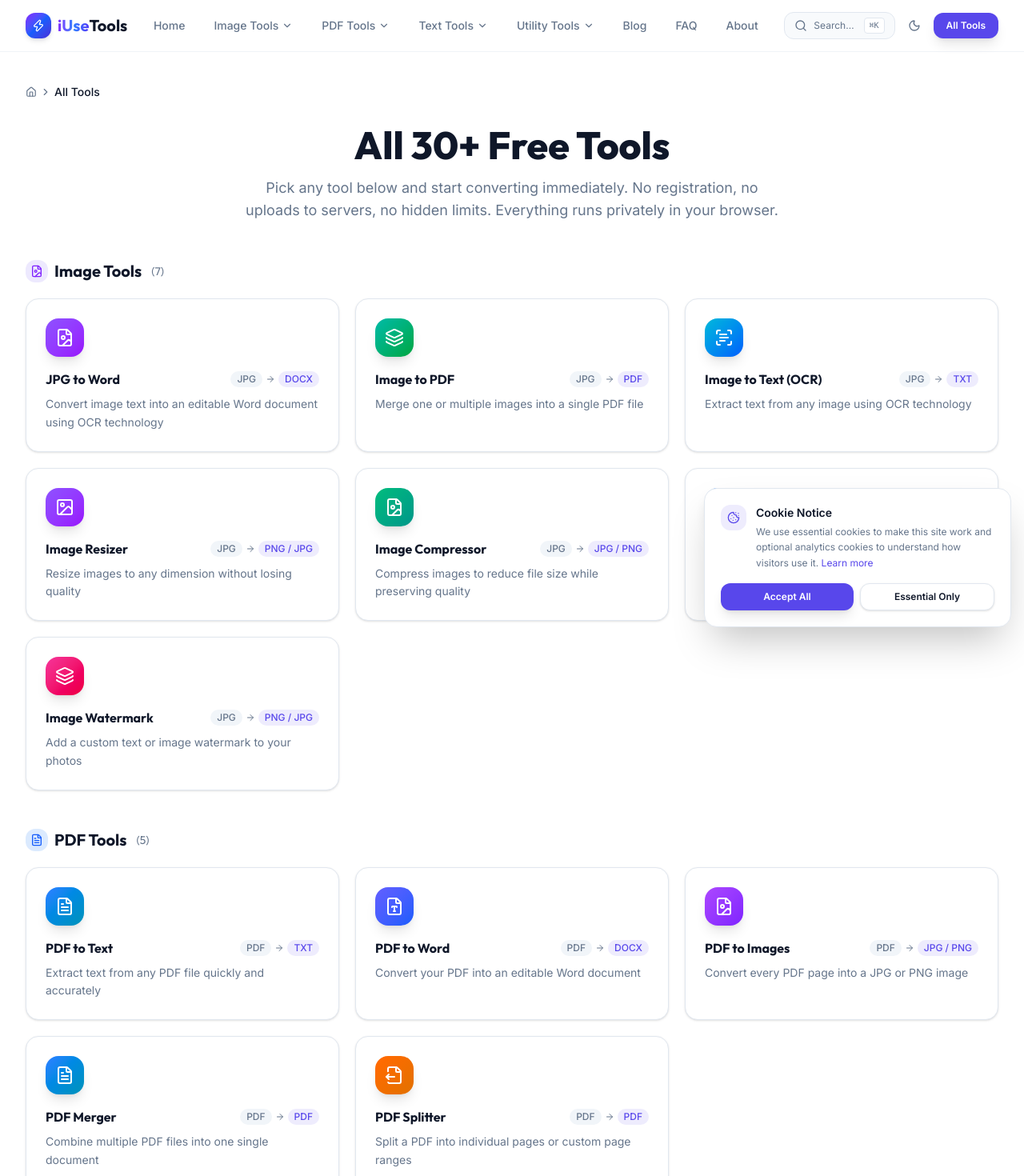
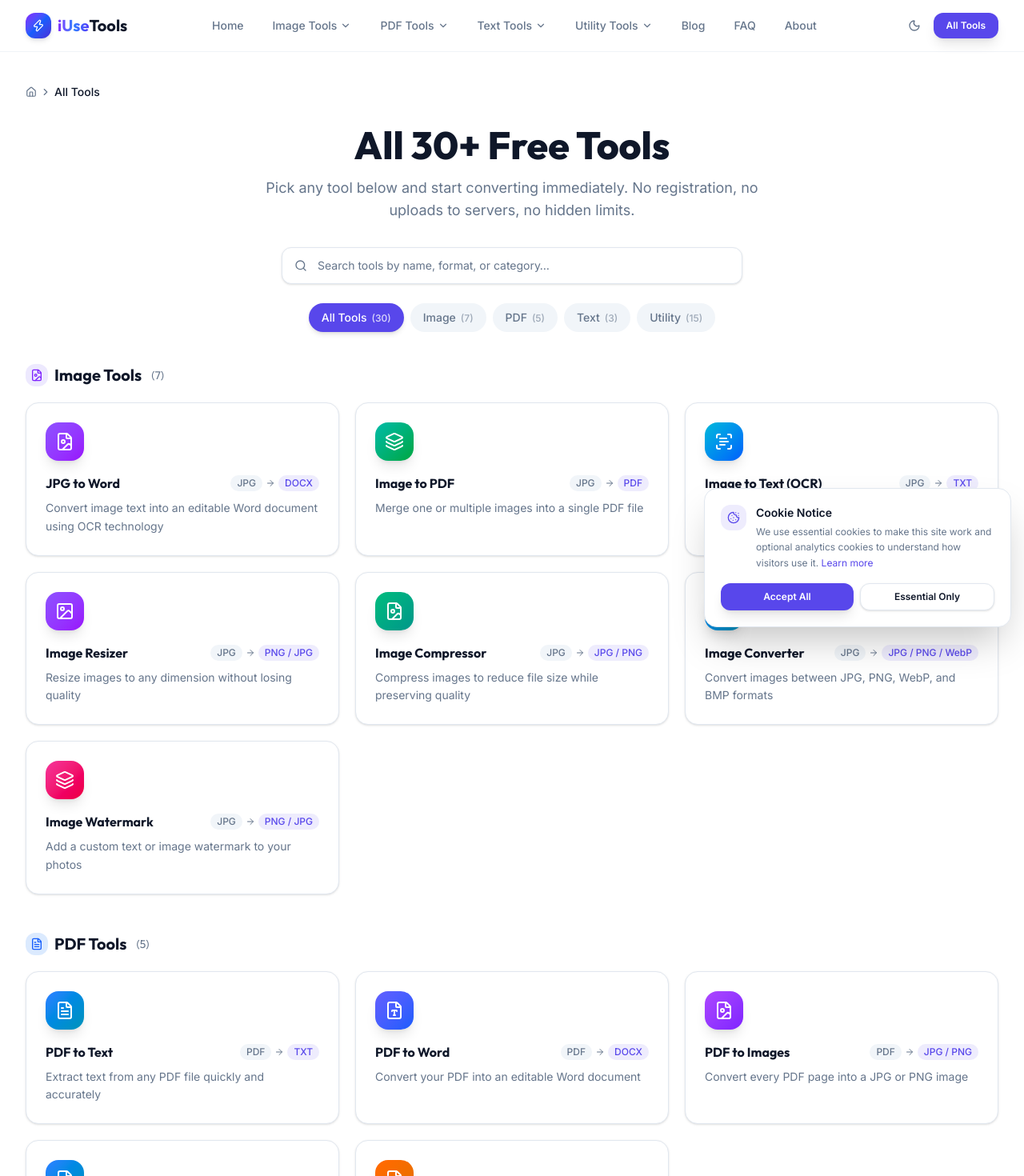
Before and after one commit to maoengineer/testreposs, a Next.js app: page /tools in a window 1280 px wide. Shown: the top 1470 px of the page at 80% size. Built offline with nearby package versions, Linux system fonts and the light colour scheme.

Commit message:
feat: move search inline to blog and tools pages, remove from header

```diff
--- a/src/app/blog/page.tsx
+++ b/src/app/blog/page.tsx
@@ -1,31 +1,80 @@
-import type { Metadata } from "next";
+"use client";
+
 import Image from "next/image";
 import Link from "next/link";
 import Breadcrumb from "@/components/layout/Breadcrumb";
 import { blogPosts } from "@/lib/blog/posts";
-import { ArrowRight } from "lucide-react";
-
-export const metadata: Metadata = {
-  title: "Blog — File Conversion Guides & Tips",
-  description: "In-depth guides, tutorials, and tips on PDF conversion, image OCR, document tools, and file privacy. Learn how to convert files efficiently and safely.",
-  alternates: { canonical: "https://iusetools.site/blog" },
-};
+import { ArrowRight, Search, X } from "lucide-react";
+import { useState, useMemo } from "react";
 
 export default function BlogPage() {
+  const [query, setQuery] = useState("");
+
+  const filtered = useMemo(() => {
+    const q = query.toLowerCase().trim();
+    if (!q) return blogPosts;
+    return blogPosts.filter(
+      (p) =>
+        p.title.toLowerCase().includes(q) ||
+        p.description.toLowerCase().includes(q) ||
+        p.category.toLowerCase().includes(q)
+    );
+  }, [query]);
+
   return (
     <div className="mx-auto max-w-7xl px-4 sm:px-6 lg:px-8 py-10">
       <Breadcrumb items={[{ label: "Blog" }]} />
-      <div className="mt-8 mb-12">
-        <h1 className="font-display text-4xl font-extrabold text-foreground mb-4">
+
+      <div className="mt-8 mb-8">
+        <h1 className="font-display text-4xl font-extrabold text-foreground mb-3">
           Blog &amp; Guides
         </h1>
         <p className="text-lg text-muted-foreground max-w-2xl">
-          Everything you need to know about converting files, using OCR, and keeping your documents private. Written for beginners and professionals alike.
+          Everything you need to know about converting files, using OCR, and keeping your documents private.
         </p>
       </div>
 
+      {/* Search Bar */}
+      <div className="relative mb-10 max-w-xl">
+        <Search className="absolute left-4 top-1/2 -translate-y-1/2 h-4 w-4 text-muted-foreground pointer-events-none" />
+        <input
+          type="text"
+          value={query}
+          onChange={(e) => setQuery(e.target.value)}
+          placeholder={`Search ${blogPosts.length} blog posts…`}
+          className="w-full pl-11 pr-10 py-3 rounded-xl border border-border bg-card text-foreground text-sm placeholder:text-muted-foreground outline-none focus:ring-2 focus:ring-primary/40 focus:border-primary transition-all shadow-sm"
+          id="blog-search-input"
+          aria-label="Search blog posts"
+        />
+        {query && (
+          <button
+            onClick={() => setQuery("")}
+            className="absolute right-3 top-1/2 -translate-y-1/2 p-1 rounded-md text-muted-foreground hover:text-foreground hover:bg-muted transition-colors"
+            aria-label="Clear search"
+          >
+            <X className="h-4 w-4" />
+          </button>
+        )}
+      </div>
+
+      {/* Result count when searching */}
+      {query && (
+        <p className="text-sm text-muted-foreground mb-6">
+          {filtered.length > 0 ? (
+            <>
+              Found <span className="font-semibold text-foreground">{filtered.length}</span> post
+              {filtered.length !== 1 ? "s" : ""} for &ldquo;{query}&rdquo;
+            </>
+          ) : (
+            <>No posts found for &ldquo;{query}&rdquo;</>
+          )}
+        </p>
+      )}
+
+      {/* Posts grid */}
+      {filtered.length > 0 ? (
         <div className="grid grid-cols-1 md:grid-cols-2 lg:grid-cols-3 gap-6">
-        {blogPosts.map((post) => (
+          {filtered.map((post) => (
             <Link
               key={post.slug}
               href={`/blog/${post.slug}`}
@@ -68,6 +117,19 @@ export default function BlogPage() {
             </Link>
           ))}
         </div>
+      ) : (
+        <div className="text-center py-20 text-muted-foreground">
+          <Search className="h-12 w-12 mx-auto mb-4 opacity-20" />
+          <p className="font-semibold text-lg mb-1">No posts found</p>
+          <p className="text-sm opacity-70">Try a different keyword</p>
+          <button
+            onClick={() => setQuery("")}
+            className="mt-4 text-sm text-primary hover:underline"
+          >
+            Clear search
+          </button>
+        </div>
+      )}
     </div>
   );
 }
--- a/src/app/tools/page.tsx
+++ b/src/app/tools/page.tsx
@@ -1,14 +1,13 @@
-import type { Metadata } from "next";
+"use client";
+
 import Link from "next/link";
 import { tools } from "@/lib/tools";
-import { ArrowRight, FileImage, FileText, FileType, Type, Image, Layers, ScanText, FileOutput, Wrench } from "lucide-react";
+import {
+  ArrowRight, FileImage, FileText, FileType, Type, Image,
+  Layers, ScanText, FileOutput, Wrench, Search, X,
+} from "lucide-react";
 import Breadcrumb from "@/components/layout/Breadcrumb";
-
-export const metadata: Metadata = {
-  title: "All Free File Conversion Tools | 30+ Tools",
-  description: "Browse all 30+ free tools: JPG to Word, PDF to Text, PDF to Word, Image Resizer, Image Compressor, QR Generator, Password Generator, JSON Formatter, and more. No signup, no upload, instant results.",
-  alternates: { canonical: "https://iusetools.site/tools" },
-};
+import { useState, useMemo } from "react";
 
 const iconMap: Record<string, React.ElementType> = {
   FileImage, FileText, FileType, Type, Image, Layers, ScanText, FileOutput, Wrench,
@@ -26,11 +25,52 @@ const colorMap: Record<string, string> = {
   purple: "from-purple-500 to-violet-600",
 };
 
+const CATEGORIES = [
+  { value: "all", label: "All Tools" },
+  { value: "image", label: "Image" },
+  { value: "pdf", label: "PDF" },
+  { value: "text", label: "Text" },
+  { value: "utility", label: "Utility" },
+] as const;
+
+type Category = typeof CATEGORIES[number]["value"];
+
 export default function ToolsPage() {
-  const imageTools   = tools.filter((t) => t.category === "image");
-  const pdfTools     = tools.filter((t) => t.category === "pdf");
-  const textTools    = tools.filter((t) => t.category === "text");
-  const utilityTools = tools.filter((t) => t.category === "utility");
+  const [query, setQuery] = useState("");
+  const [activeCategory, setActiveCategory] = useState<Category>("all");
+
+  const filtered = useMemo(() => {
+    const q = query.toLowerCase().trim();
+    return tools.filter((t) => {
+      const matchesCategory = activeCategory === "all" || t.category === activeCategory;
+      const matchesQuery =
+        !q ||
+        t.name.toLowerCase().includes(q) ||
+        t.description.toLowerCase().includes(q) ||
+        t.category.toLowerCase().includes(q) ||
+        t.inputFormats.some((f) => f.toLowerCase().includes(q)) ||
+        t.outputFormat.toLowerCase().includes(q);
+      return matchesCategory && matchesQuery;
+    });
+  }, [query, activeCategory]);
+
+  // Group filtered results by category for sectioned display
+  const groupedByCategory = useMemo(() => {
+    const groups: Record<string, typeof tools> = {};
+    filtered.forEach((t) => {
+      if (!groups[t.category]) groups[t.category] = [];
+      groups[t.category].push(t);
+    });
+    return groups;
+  }, [filtered]);
+
+  const categoryOrder = ["image", "pdf", "text", "utility"];
+  const categoryMeta: Record<string, { label: string; icon: React.ElementType; colorClass: string }> = {
+    image: { label: "Image Tools", icon: FileImage, colorClass: "bg-violet-100 dark:bg-violet-950 text-violet-600 dark:text-violet-400" },
+    pdf: { label: "PDF Tools", icon: FileText, colorClass: "bg-blue-100 dark:bg-blue-950 text-blue-600 dark:text-blue-400" },
+    text: { label: "Text Tools", icon: Type, colorClass: "bg-emerald-100 dark:bg-emerald-950 text-emerald-600 dark:text-emerald-400" },
+    utility: { label: "Utility Tools", icon: Wrench, colorClass: "bg-orange-100 dark:bg-orange-950 text-orange-600 dark:text-orange-400" },
+  };
 
   const renderToolCard = (tool: typeof tools[0]) => {
     const IconComponent = iconMap[tool.icon] || FileText;
@@ -56,64 +96,124 @@ export default function ToolsPage() {
     <div className="mx-auto max-w-7xl px-4 sm:px-6 lg:px-8 py-10">
       <Breadcrumb items={[{ label: "All Tools" }]} />
 
-      <div className="mt-8 mb-12 text-center">
+      <div className="mt-8 mb-8 text-center">
         <h1 className="font-display text-4xl sm:text-5xl font-extrabold text-foreground mb-4">
-          All 30+ Free Tools
+          All {tools.length}+ Free Tools
         </h1>
         <p className="text-lg text-muted-foreground max-w-2xl mx-auto">
-          Pick any tool below and start converting immediately. No registration, no uploads to servers, no hidden limits. Everything runs privately in your browser.
+          Pick any tool below and start converting immediately. No registration, no uploads to servers, no hidden limits.
         </p>
       </div>
 
+      {/* Search Bar */}
+      <div className="relative mb-6 max-w-xl mx-auto">
+        <Search className="absolute left-4 top-1/2 -translate-y-1/2 h-4 w-4 text-muted-foreground pointer-events-none" />
+        <input
+          type="text"
+          value={query}
+          onChange={(e) => setQuery(e.target.value)}
+          placeholder="Search tools by name, format, or category…"
+          className="w-full pl-11 pr-10 py-3 rounded-xl border border-border bg-card text-foreground text-sm placeholder:text-muted-foreground outline-none focus:ring-2 focus:ring-primary/40 focus:border-primary transition-all shadow-sm"
+          id="tools-search-input"
+          aria-label="Search tools"
+        />
+        {query && (
+          <button
+            onClick={() => setQuery("")}
+            className="absolute right-3 top-1/2 -translate-y-1/2 p-1 rounded-md text-muted-foreground hover:text-foreground hover:bg-muted transition-colors"
+            aria-label="Clear search"
+          >
+            <X className="h-4 w-4" />
+          </button>
+        )}
+      </div>
+
+      {/* Category Filter Tabs */}
+      <div className="flex items-center justify-center gap-2 flex-wrap mb-10">
+        {CATEGORIES.map((cat) => {
+          const count = cat.value === "all"
+            ? tools.length
+            : tools.filter((t) => t.category === cat.value).length;
+          return (
+            <button
+              key={cat.value}
+              onClick={() => setActiveCategory(cat.value)}
+              className={`px-4 py-2 rounded-full text-sm font-medium transition-all ${
+                activeCategory === cat.value
+                  ? "bg-primary text-white shadow-md"
+                  : "bg-muted text-muted-foreground hover:text-foreground hover:bg-muted/80"
+              }`}
+              id={`filter-${cat.value}`}
+            >
+              {cat.label}
+              <span className={`ml-1.5 text-xs ${activeCategory === cat.value ? "opacity-80" : "opacity-60"}`}>
+                ({count})
+              </span>
+            </button>
+          );
+        })}
+      </div>
+
+      {/* Result count when searching */}
+      {query && (
+        <p className="text-sm text-muted-foreground mb-6 text-center">
+          {filtered.length > 0 ? (
+            <>Found <span className="font-semibold text-foreground">{filtered.length}</span> tool{filtered.length !== 1 ? "s" : ""} for &ldquo;{query}&rdquo;</>
+          ) : (
+            <>No tools found for &ldquo;{query}&rdquo;</>
+          )}
+        </p>
+      )}
+
+      {/* Results */}
+      {filtered.length === 0 ? (
+        <div className="text-center py-20 text-muted-foreground">
+          <Search className="h-12 w-12 mx-auto mb-4 opacity-20" />
+          <p className="font-semibold text-lg mb-1">No tools found</p>
+          <p className="text-sm opacity-70">Try a different keyword or clear the filters</p>
+          <div className="flex items-center justify-center gap-3 mt-4">
+            {query && (
+              <button onClick={() => setQuery("")} className="text-sm text-primary hover:underline">
+                Clear search
+              </button>
+            )}
+            {activeCategory !== "all" && (
+              <button onClick={() => setActiveCategory("all")} className="text-sm text-primary hover:underline">
+                Show all categories
+              </button>
+            )}
+          </div>
+        </div>
+      ) : activeCategory !== "all" || query ? (
+        /* Flat grid when filtering */
+        <div className="grid grid-cols-1 sm:grid-cols-2 lg:grid-cols-3 gap-5">
+          {filtered.map(renderToolCard)}
+        </div>
+      ) : (
+        /* Sectioned layout for default "All" view */
         <div className="space-y-12">
-        {/* Image Tools */}
-        <section>
+          {categoryOrder.map((cat) => {
+            const catTools = groupedByCategory[cat];
+            if (!catTools?.length) return null;
+            const meta = categoryMeta[cat];
+            const IconComp = meta.icon;
+            return (
+              <section key={cat}>
                 <h2 className="font-display text-xl font-bold text-foreground mb-5 flex items-center gap-2">
-            <span className="flex h-7 w-7 items-center justify-center rounded-lg bg-violet-100 dark:bg-violet-950 text-violet-600 dark:text-violet-400"><FileImage className="h-4 w-4" /></span>
-            Image Tools
-            <span className="text-sm font-normal text-muted-foreground ml-1">({imageTools.length})</span>
+                  <span className={`flex h-7 w-7 items-center justify-center rounded-lg ${meta.colorClass}`}>
+                    <IconComp className="h-4 w-4" />
+                  </span>
+                  {meta.label}
+                  <span className="text-sm font-normal text-muted-foreground ml-1">({catTools.length})</span>
                 </h2>
                 <div className="grid grid-cols-1 sm:grid-cols-2 lg:grid-cols-3 gap-5">
-            {imageTools.map(renderToolCard)}
+                  {catTools.map(renderToolCard)}
                 </div>
               </section>
-
-        {/* PDF Tools */}
-        <section>
-          <h2 className="font-display text-xl font-bold text-foreground mb-5 flex items-center gap-2">
-            <span className="flex h-7 w-7 items-center justify-center rounded-lg bg-blue-100 dark:bg-blue-950 text-blue-600 dark:text-blue-400"><FileText className="h-4 w-4" /></span>
-            PDF Tools
-            <span className="text-sm font-normal text-muted-foreground ml-1">({pdfTools.length})</span>
-          </h2>
-          <div className="grid grid-cols-1 sm:grid-cols-2 lg:grid-cols-3 gap-5">
-            {pdfTools.map(renderToolCard)}
+            );
+          })}
         </div>
-        </section>
-
-        {/* Text Tools */}
-        <section>
-          <h2 className="font-display text-xl font-bold text-foreground mb-5 flex items-center gap-2">
-            <span className="flex h-7 w-7 items-center justify-center rounded-lg bg-emerald-100 dark:bg-emerald-950 text-emerald-600 dark:text-emerald-400"><Type className="h-4 w-4" /></span>
-            Text Tools
-            <span className="text-sm font-normal text-muted-foreground ml-1">({textTools.length})</span>
-          </h2>
-          <div className="grid grid-cols-1 sm:grid-cols-2 lg:grid-cols-3 gap-5">
-            {textTools.map(renderToolCard)}
-          </div>
-        </section>
-
-        {/* Utility Tools */}
-        <section>
-          <h2 className="font-display text-xl font-bold text-foreground mb-5 flex items-center gap-2">
-            <span className="flex h-7 w-7 items-center justify-center rounded-lg bg-orange-100 dark:bg-orange-950 text-orange-600 dark:text-orange-400"><Wrench className="h-4 w-4" /></span>
-            Utility Tools
-            <span className="text-sm font-normal text-muted-foreground ml-1">({utilityTools.length})</span>
-          </h2>
-          <div className="grid grid-cols-1 sm:grid-cols-2 lg:grid-cols-3 gap-5">
-            {utilityTools.map(renderToolCard)}
-          </div>
-        </section>
-      </div>
+      )}
     </div>
   );
 }
--- a/src/components/layout/Header.tsx
+++ b/src/components/layout/Header.tsx
@@ -3,9 +3,8 @@
 import Link from "next/link";
 import { usePathname } from "next/navigation";
 import { useState, useEffect } from "react";
-import { Zap, Menu, X, ChevronDown, Moon, Sun, Search } from "lucide-react";
+import { Zap, Menu, X, ChevronDown, Moon, Sun } from "lucide-react";
 import { useTheme } from "next-themes";
-import GlobalSearch from "./GlobalSearch";
 
 const navLinks = [
   { label: "Home", href: "/" },
@@ -72,7 +71,6 @@ export default function Header() {
   const [mobileOpen, setMobileOpen] = useState(false);
   const [openDropdown, setOpenDropdown] = useState<string | null>(null);
   const [scrolled, setScrolled] = useState(false);
-  const [searchOpen, setSearchOpen] = useState(false);
   const { theme, setTheme } = useTheme();
   const [mounted, setMounted] = useState(false);
   const pathname = usePathname();
@@ -89,22 +87,7 @@ export default function Header() {
     setOpenDropdown(null);
   }, [pathname]);
 
-  // Global keyboard shortcut: Ctrl+K / Cmd+K
-  useEffect(() => {
-    const handleKey = (e: KeyboardEvent) => {
-      if ((e.ctrlKey || e.metaKey) && e.key === "k") {
-        e.preventDefault();
-        setSearchOpen((v) => !v);
-      }
-    };
-    window.addEventListener("keydown", handleKey);
-    return () => window.removeEventListener("keydown", handleKey);
-  }, []);
-
   return (
-    <>
-      <GlobalSearch open={searchOpen} onClose={() => setSearchOpen(false)} />
-
     <header
       className={`sticky top-0 z-50 w-full transition-all duration-300 ${
         scrolled
@@ -176,29 +159,6 @@ export default function Header() {
 
           {/* Actions */}
           <div className="flex items-center gap-2">
-              {/* Search button — desktop shows with shortcut hint */}
-              <button
-                id="global-search-btn"
-                onClick={() => setSearchOpen(true)}
-                className="hidden md:flex items-center gap-2 px-3 py-1.5 rounded-lg border border-border bg-muted/50 text-sm text-muted-foreground hover:text-foreground hover:bg-muted hover:border-border/80 transition-colors"
-                aria-label="Search tools and posts (Ctrl+K)"
-              >
-                <Search className="h-4 w-4" />
-                <span className="text-xs">Search…</span>
-                <kbd className="ml-1 flex items-center gap-0.5 text-[10px] font-mono px-1.5 py-0.5 rounded border border-border bg-card text-muted-foreground">
-                  ⌘K
-                </kbd>
-              </button>
-
-              {/* Mobile search icon only */}
-              <button
-                onClick={() => setSearchOpen(true)}
-                className="md:hidden p-2 rounded-lg text-muted-foreground hover:text-foreground hover:bg-muted transition-colors"
-                aria-label="Search"
-              >
-                <Search className="h-5 w-5" />
-              </button>
-
             {mounted && (
               <button
                 onClick={() => setTheme(theme === "dark" ? "light" : "dark")}
@@ -259,6 +219,5 @@ export default function Header() {
         </div>
       )}
     </header>
-    </>
   );
 }
```
Lines whose indentation alone changed are shown as unchanged.
